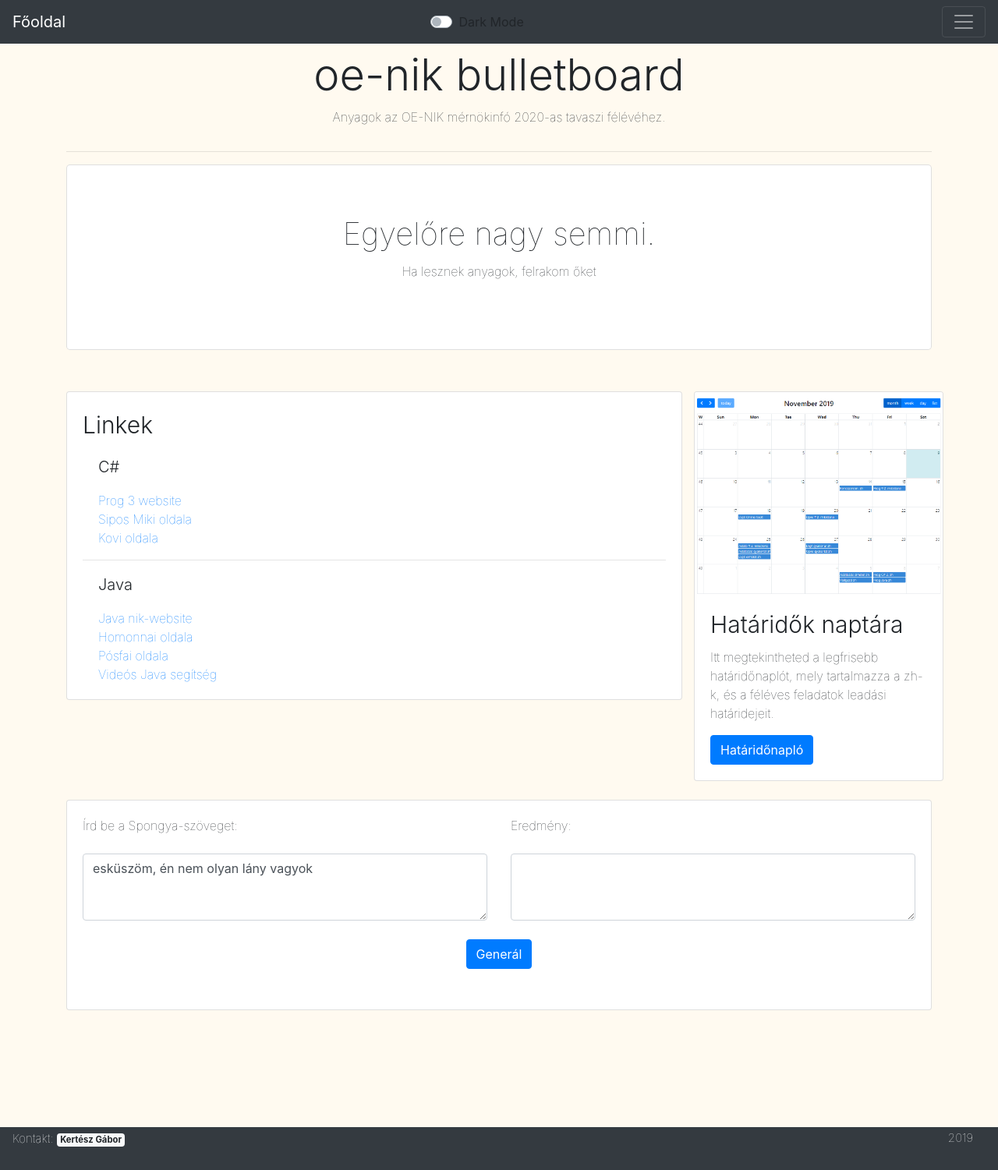
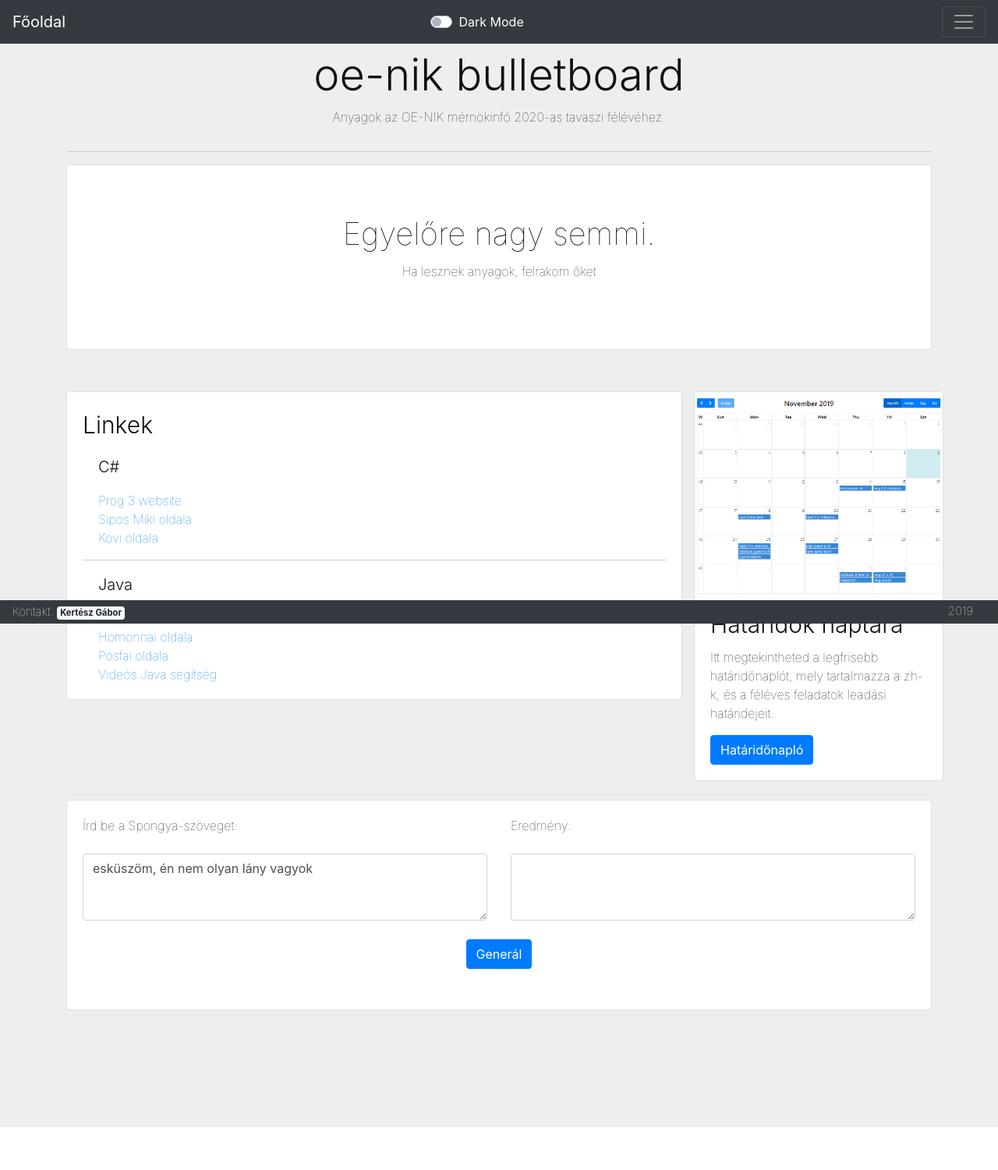
Before and after one commit to kerteszgabor/kerteszgabor.github.io, a PHP site: page /index_titkos.html in a window 1280 px wide. Shown: the whole page at 78% size. After the commit the page ends 1446 px from the top, so only its background shows below. Run offline with PHP 8.4, Linux system fonts and the light colour scheme.

Commit message:
fixed css and js files

```diff
--- a/sajat.css
+++ b/sajat.css
@@ -1,3 +1,18 @@
+html {
+    position: relative;
+    min-height: 100%;
+    width: 100%;
+}
+
+div {
+    display: block;
+}
+
+.navbar-toggle.navbar-left {
+  float: left;
+  margin-left: 10px;
+}
+
 .divider{
     width: 100%;
     min-height: 1px;
@@ -6,8 +21,48 @@
     display: inline-block;
     position: relative;
 }
-body{
-    background-color:floralwhite;
+
+#card:hover {
+  -webkit-box-shadow: 0px 0px 14px 0px rgba(179,179,179,1);
+  -moz-box-shadow: 0px 0px 14px 0px rgba(179,179,179,1);
+  box-shadow: 0px 0px 14px 0px rgba(179,179,179,1);
+
+  }
+
+.toptext{
+    @extend .d-flex;
+    @extend font-weight-lighter;
+    @extend justify-content-center;
+}
+
+#darkmodeSwitcher{
+    color: #eee;
+    margin: 0 auto;
+}
+
+
+body.dark-mode {
+    background-color:#111;
+    color:#eee;
+}
+#content{
+    color: #353942;
+    font-weight: lighter;
+
+}
+
+card.dark-mode {
+    color:white;
+
+        background-color: darkgrey;
+
+}
+
+hr{ border-top: 1px solid #ccc }
+
+body.light-mode {
+    background-color:#eee;
+    color:#111;
 }
 .custom_table{
     border-collapse: separate;
@@ -17,3 +72,16 @@ body{
 td{
     padding: 10px;
 }
+#futer{
+    position: fixed;
+    left: 0;
+    bottom: 0;
+    height: 30px;
+    width: 100%;
+    overflow: hidden;
+    font-size: 5;
+}
+
+.headerText{
+    color: white;
+}
--- a/script.js
+++ b/script.js
@@ -1,4 +1,63 @@
-function ChangeBcolor()
+function ToogleDarkMode()
 {
-    document.body.style.backgroundColor = "red";
+    var docBody = document.getElementById("body");
+    var getBodiesCurrentClass = docBody.className;
+    var buttonvar = document.getElementById("btn");
+    var getContents = document.getElementById("content");
+    var getCards = document.getElementsByClassName("card");
+    if (getBodiesCurrentClass == "light-mode")
+        {
+            docBody.className = "dark-mode";
+            getContents.style.color= '#353942'
+            buttonvar.innerHTML = "Light Mode";
+            buttonvar.className = "btn text-center btn-light";
+            getContents.classList = "row d-flex justify-content-center dark-mode";
+
+
+            for(var i=0; i< getCards.length; i++){
+                getCards[i].classList = "mb-4 card card-body text-white bg-dark";
+            }
+
+        }
+    else
+        {
+            getContents.classList = "row d-flex justify-content-center light-mode";
+            docBody.className = "light-mode";
+            buttonvar.innerHTML = "Dark Mode";
+            buttonvar.className = "btn text-center btn-dark";
+
+
+            for(var i=0; i< getCards.length; i++){
+                getCards[i].classList = "mb-4 card card-body bg-light";
+            }
+        }
 }
+
+function RandomcaseConverter()
+{
+    let input = document.getElementById("randomcaseInput").value;
+    let startingDecider = Math.random() * 100;
+    let result = ''
+    if (startingDecider > 50)
+    {
+         result = input[0].toLowerCase();
+    }
+    else
+    {
+         result = input[0].toUpperCase();
+    }
+
+
+    for (var i = 1; i < input.length; i++)
+    {
+        if (result[i-1] == result[i-1].toLowerCase())
+        {
+            result += input[i].toUpperCase();
+        }
+        else
+        {
+            result += input[i].toLowerCase();
+        }
+    }
+    document.getElementById("randomcaseResult").value = result;
+}
```
